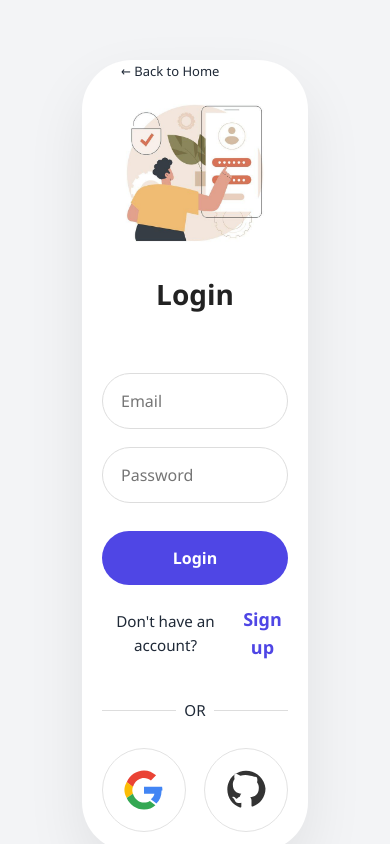
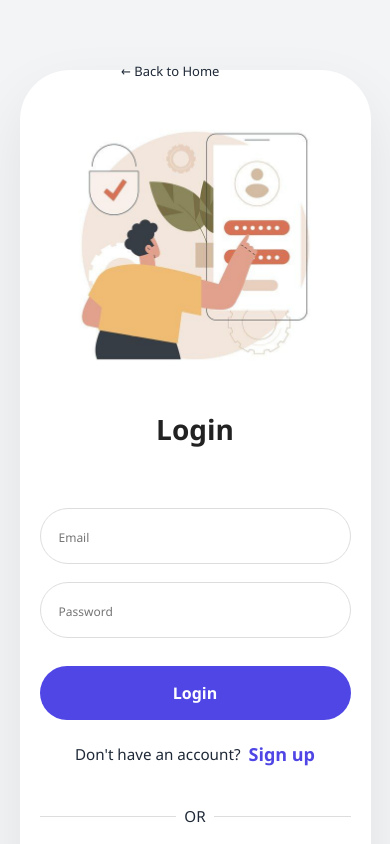
Before and after one commit to Rajat-0707/skillSwap, a React (Vite) app in the folder skillSwapFrontend/: page /login in a window 390 px wide. Shown: the top 844 px of the page. Built offline with nearby package versions, Linux system fonts and the light colour scheme; no server answers.

Commit message:
fixed responsiveness

```diff
--- a/skillSwapFrontend/src/css/login.css
+++ b/skillSwapFrontend/src/css/login.css
@@ -8,15 +8,19 @@
 
   @media (max-width: 768px) {
     .login-container {
-      margin-top: 60px;
+
       padding: 0 15px;
     }
   }
 
   @media (max-width: 480px) {
     .login-container {
-      margin-top: 40px;
+     margin-top: 70px;
+     margin-bottom: 70px;
       padding: 0 10px;
+    }
+    input::placeholder{
+      font-size: 12px;
     }
   }
 
@@ -43,6 +47,12 @@
       padding: 30px 20px;
       border-radius: 20px;
       flex-direction: column;
+      margin: 0px;
+    }
+
+    .goback{
+      left: 1px;
+      top: 1px;
     }
   }
 
--- a/skillSwapFrontend/src/css/startingPage.css
+++ b/skillSwapFrontend/src/css/startingPage.css
@@ -137,6 +137,7 @@
         padding: 40px 20px;
         align-items: center;
         text-align: center;
+        margin-top: 70px;
     }
 
     .intro h1 {
```
